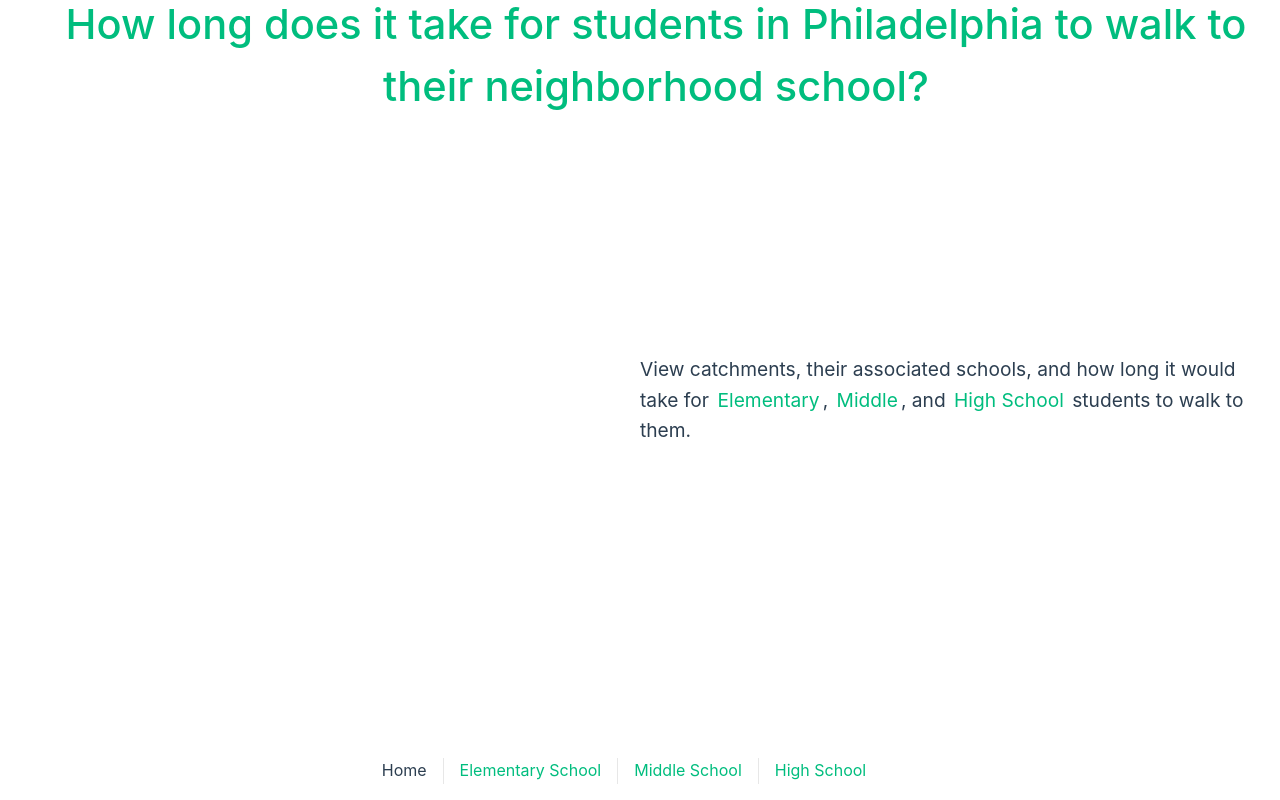
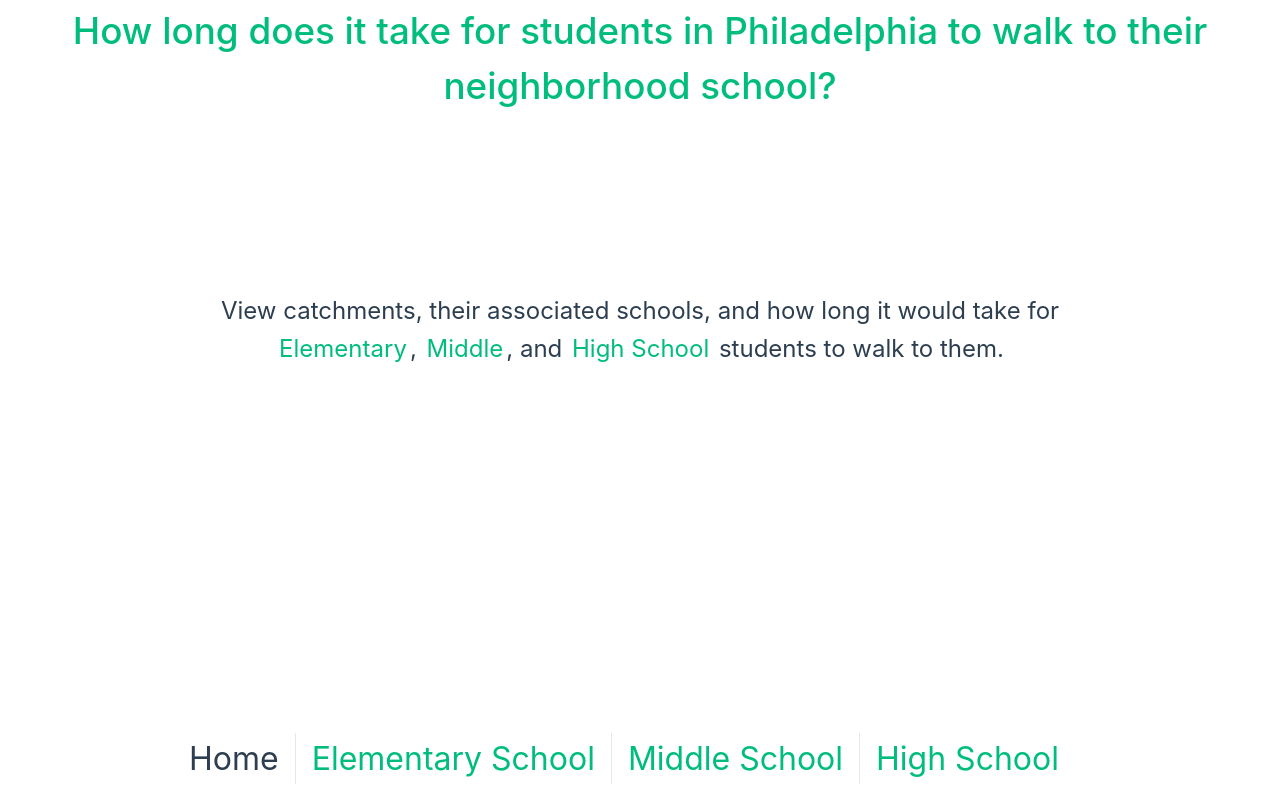
Before and after one commit to theronhalsey/PhillySchoolWalkTime, a Vue app: page / in a window 1280 px wide. Built offline with nearby package versions, Linux system fonts and the light colour scheme.

Commit message:
got me divs where I want

```diff
--- a/src/App.vue
+++ b/src/App.vue
@@ -4,17 +4,15 @@
 </script>
 
 <template>
-  <header></header>
-
   <div id="header">
     <HomePage
       msg="How long does it take for students in Philadelphia to walk to their neighborhood school?"
     />
   </div>
 
-  <body>
+  <div id="main">
     <RouterView />
-  </body>
+  </div>
 
   <nav id="footer">
     <RouterLink to="/">Home</RouterLink>
@@ -27,18 +25,26 @@
 <style scoped>
 #header {
   position: fixed;
+  top: 0;
+  left: 0;
   line-height: 1.5;
   max-height: 100vh;
+  width: 100%;
+  place-items: center;
 }
 
-.logo {
-  display: block;
-  margin: 0 auto 2rem;
+#main {
+  position: fixed;
+  margin: auto;
+  width: 100%;
+  height: 75%;
+  place-items: center;
+  transform: translate(-50%, -50%);
 }
 
 nav {
   width: 100%;
-  font-size: 12px;
+  font-size: 2rem;
   text-align: center;
   margin-top: 2rem;
 }
@@ -61,37 +67,21 @@
   border: 0;
 }
 
+#footer {
+  position: fixed;
+  left: 0;
+  bottom: 0;
+  width: 100%;
+  text-align: center;
+}
+
 @media (min-width: 1024px) {
-  #header {
-    display: flex;
-    place-items: center;
-  }
-
-  .logo {
-    margin: 0 2rem 0 0;
-  }
-
-  header .wrapper {
-    display: flex;
-    place-items: flex-start;
-    flex-wrap: wrap;
-  }
-
   nav {
     text-align: left;
     margin-left: -1rem;
-    font-size: 1rem;
-
+    font-size: 2rem;
     padding: 1rem 0;
     margin-top: 1rem;
   }
-
-  #footer {
-    position: fixed;
-    left: 0;
-    bottom: 0;
-    width: 100%;
-    text-align: center;
-  }
 }
 </style>
--- a/src/components/ArcgisMap.vue
+++ b/src/components/ArcgisMap.vue
@@ -12,7 +12,7 @@
     portalItemId: { type: String, required: true },
   },
   methods: {
-    getWebMap() {
+    async getWebMap() {
       const webmap = new WebMap({
         portalItem: {
           id: this.portalItemId,
@@ -20,23 +20,17 @@
       })
       const mapview = new MapView({
         map: webmap,
-        container: 'viewDiv',
+        container: this.$el,
       })
-      return mapview
-    },
-    async initialize(mapview: MapView, container: HTMLDivElement) {
-      mapview.container = container
       try {
         await mapview.when()
-        console.log('Map and View are ready')
       } catch (error) {
-        console.warn('An error in creating the map occurred:', error)
+        console.warn('Failed to get map for ArcGIS:', error)
       }
     },
   }, // end of methods
   mounted() {
-    const map = this.getWebMap()
-    this.initialize(map, this.$el)
+    this.getWebMap()
   },
 } // end of export
 </script>
--- a/src/components/HomePage.vue
+++ b/src/components/HomePage.vue
@@ -5,32 +5,13 @@
 </script>
 
 <template>
-  <div class="greetings">
-    <h1 class="green">{{ msg }}</h1>
-  </div>
+  <h1 class="green">{{ msg }}</h1>
 </template>
 
 <style scoped>
 h1 {
   font-weight: 500;
-  font-size: 2.6rem;
-  position: relative;
-  top: -10px;
-}
-
-h3 {
-  font-size: 1.2rem;
-}
-
-.greetings h1,
-.greetings h3 {
+  font-size: 2.3rem;
   text-align: center;
 }
-
-@media (min-width: 1024px) {
-  .greetings h1,
-  .greetings h3 {
-    text-align: center;
-  }
-}
 </style>
--- a/src/router/index.ts
+++ b/src/router/index.ts
@@ -18,7 +18,7 @@
       component: ElemSchoolView,
     },
     {
-      path: '/MidSchool',
+      path: '/MiddleSchool',
       name: 'Middle School',
       component: MidSchoolView,
     },
--- a/src/views/HomeView.vue
+++ b/src/views/HomeView.vue
@@ -1,7 +1,6 @@
 <script setup lang="ts"></script>
 
 <template>
-  <div class="greetings">
   <h3>
     View catchments, their associated schools, and how long it would take for
     <a
@@ -24,30 +23,15 @@
     >
     students to walk to them.
   </h3>
-  </div>
 </template>
 
 <style scoped>
-h1 {
-  font-weight: 500;
-  font-size: 2.6rem;
-  position: relative;
-  top: -10px;
-}
-
 h3 {
-  font-size: 1.2rem;
-}
-
-.greetings h1,
-.greetings h3 {
+  font-size: 1.5rem;
   text-align: center;
-}
-
-@media (min-width: 1024px) {
-  .greetings h1,
-  .greetings h3 {
-    text-align: left;
-  }
+  place-items: center;
+  margin: auto;
+  width: 75%;
+  transform: translate(0%, 250%);
 }
 </style>
```
Also changed, not shown: src/components/MapElemSchool.vue (deleted, +0 -9 lines), src/components/MapHighSchool.vue (deleted, +0 -9 lines), src/components/MapMiddleSchool.vue (deleted, +0 -9 lines), src/stores/counter.ts (deleted, +0 -12 lines). Lines whose indentation alone changed are shown as unchanged.
